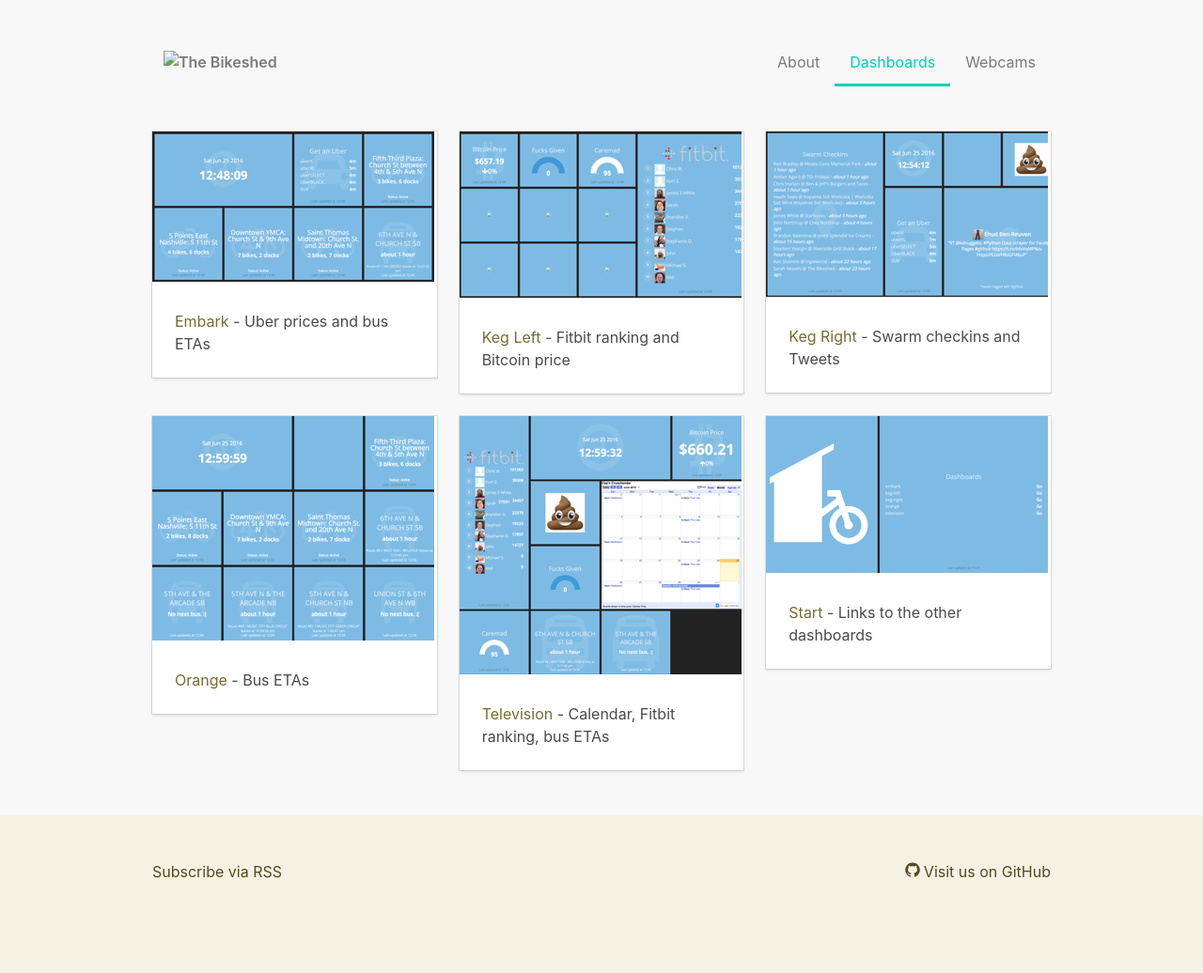
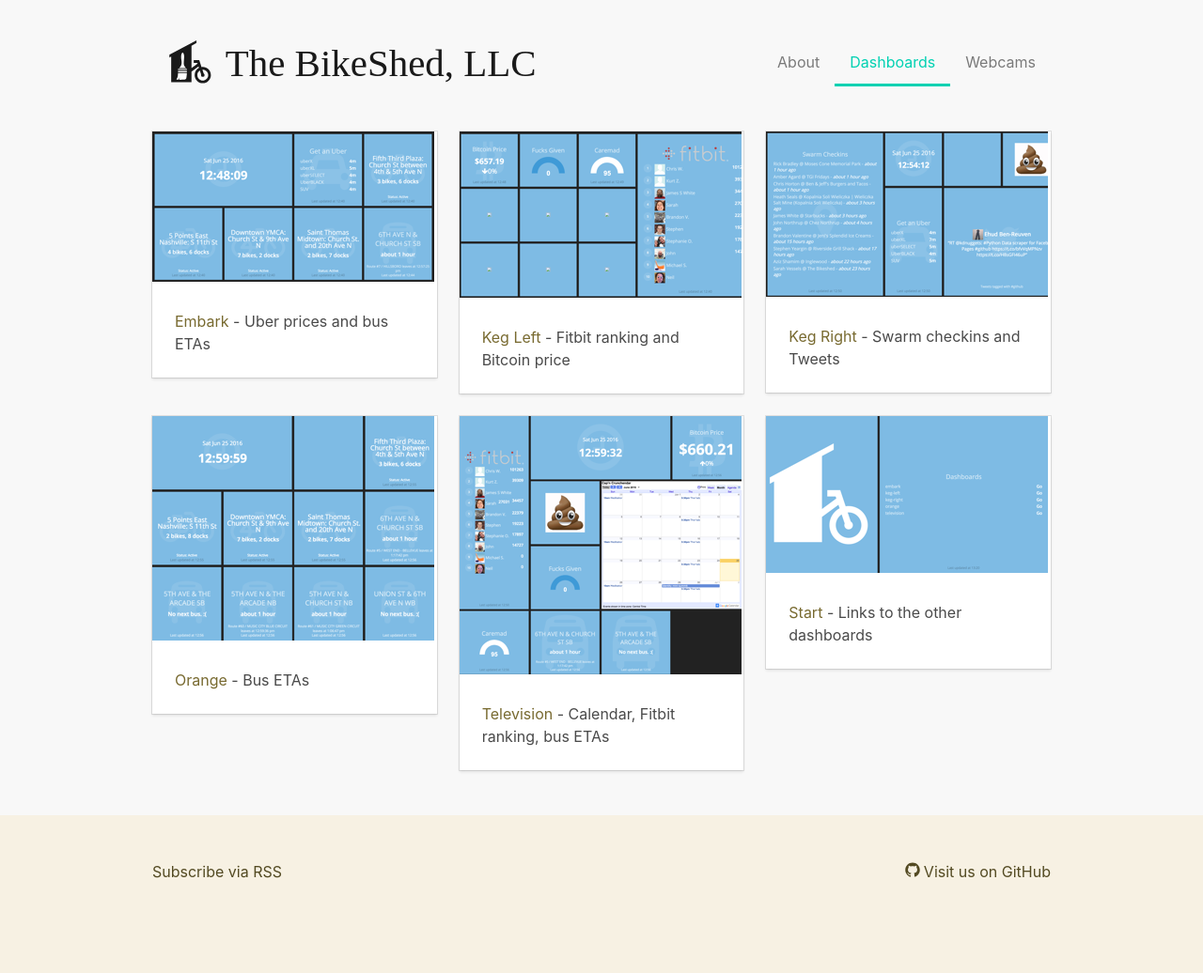
Before and after one commit to websages/thebikeshed.io, a Jekyll site: the page built from dashboards.html, in a window 1280 px wide. Shown: the whole page at 94% size. Built offline with Jekyll 4.4.1, drawn with Linux system fonts in a browser that asks for light colours.

Commit message:
Fix logo

```diff
--- a/css/main.scss
+++ b/css/main.scss
@@ -141,7 +141,7 @@
   padding: 40px 0 0;
 
   .nav-item img {
-    max-height: 75px;
+    max-height: 3rem;
   }
 
   .separator {
```
Also changed, not shown: images/bikeshed-letterhead.svg (added).
